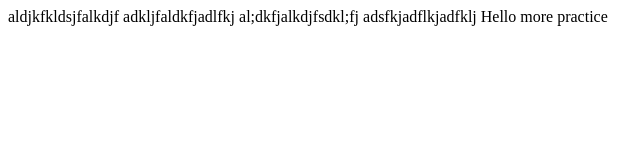
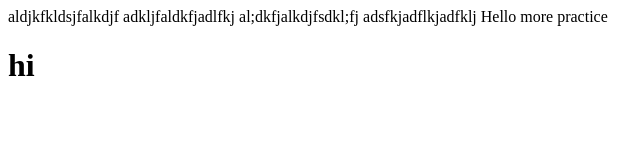
Before and after one commit to DariusJones/moregitpractice, a plain HTML site: page index.html in a window 1280 px wide. Shown: the full height of the page, 0-640 px from the left. Drawn offline with Linux system fonts and the light colour scheme.

Commit message:
added a h1

```diff
--- a/index.html
+++ b/index.html
@@ -9,6 +9,7 @@
 	al;dkfjalkdjfsdkl;fj
 	adsfkjadflkjadfklj
 	Hello more practice
+	<h1>hi</hi>
 
 </body>
 </html>
```
